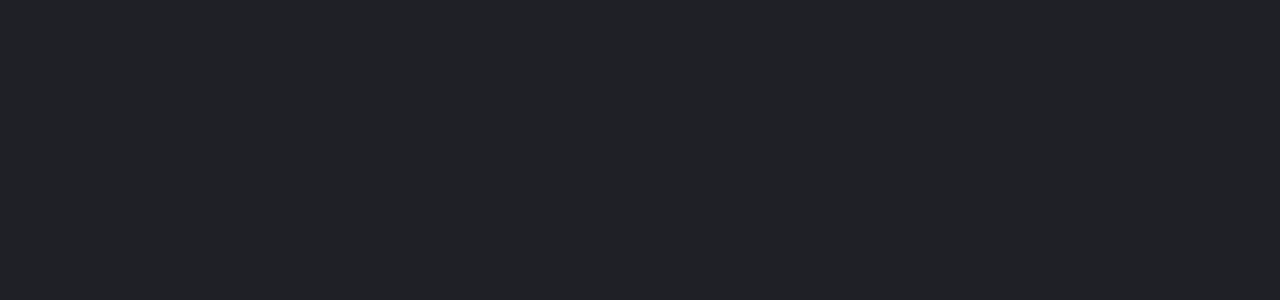
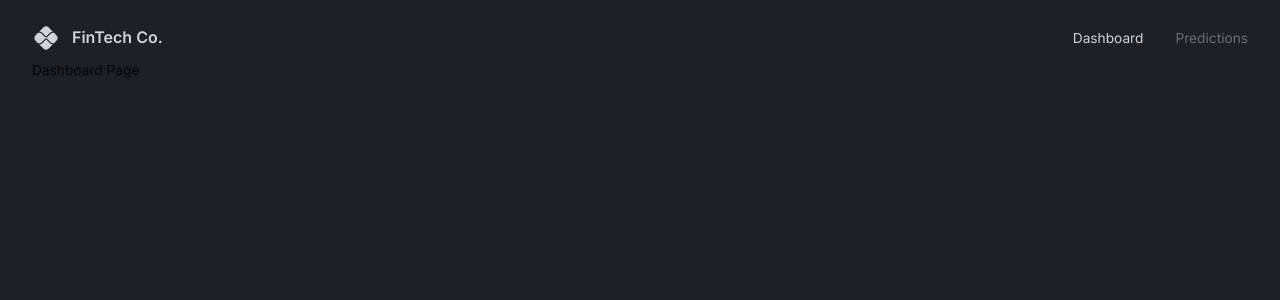
Before and after one commit to TAndrewLopez/FinTech-Dashboard-Client, a React (Vite) app: page / in a window 1280 px wide. Shown: the top 300 px of the page. Built offline with nearby package versions, Linux system fonts and the light colour scheme.

Commit message:
created navbar component

```diff
--- a/src/App.tsx
+++ b/src/App.tsx
@@ -1,7 +1,9 @@
-import { CssBaseline } from "@mui/material";
+import { Box, CssBaseline } from "@mui/material";
 import { ThemeProvider } from "@mui/material";
 import { createTheme } from "@mui/material/styles";
 import { useMemo } from "react";
+import { BrowserRouter, Route, Routes } from "react-router-dom";
+import Navbar from "@/components/navbar/Navbar";
 import { themeSettings } from "./theme";
 
 const App = () => {
@@ -9,9 +11,21 @@
 
   return (
     <div className="app">
-      <ThemeProvider theme={theme}>
-        <CssBaseline />
-      </ThemeProvider>
+      <BrowserRouter>
+        <ThemeProvider theme={theme}>
+          <CssBaseline />
+          <Box width={"100%"} height={"100%"} padding={"1rem 2rem 4rem 2rem"}>
+            <Navbar />
+            <Routes>
+              <Route path="/" element={<div>Dashboard Page</div>} />
+              <Route
+                path="/predictions"
+                element={<div>Predictions Page</div>}
+              />
+            </Routes>
+          </Box>
+        </ThemeProvider>
+      </BrowserRouter>
     </div>
   );
 };
--- /dev/null
+++ b/src/components/FlexBetween.tsx
@@ -0,0 +1,10 @@
+import { Box } from "@mui/material";
+import { styled } from "@mui/system";
+
+const FlexBetween = styled(Box)({
+  display: "flex",
+  justifyContent: "space-between",
+  alignItems: "center",
+});
+
+export default FlexBetween;
--- /dev/null
+++ b/src/components/navbar/Navbar.tsx
@@ -0,0 +1,52 @@
+import { useState } from "react";
+import { Link } from "react-router-dom";
+import { Box, Typography, useTheme } from "@mui/material";
+import FlexBetween from "../FlexBetween";
+import PixIcon from "@mui/icons-material/Pix";
+
+type Props = {};
+
+const Navbar = (props: Props) => {
+  const { palette } = useTheme();
+  const [selected, setSelected] = useState("dashboard");
+
+  return (
+    <FlexBetween mb={"0.25"} p={"0.5rem 0rem"} color={palette.grey[300]}>
+      {/* LEFT SIDE */}
+      <FlexBetween gap={"0.75rem"}>
+        <PixIcon sx={{ fontSize: "28px" }} />
+        <Typography variant="h4" fontSize={"16px"}>
+          FinTech Co.
+        </Typography>
+      </FlexBetween>
+
+      {/* RIGHT SIDE */}
+      <FlexBetween gap={"2rem"}>
+        <Box sx={{ "&:hover": { color: palette.primary[100] } }}>
+          <Link
+            to={"/"}
+            onClick={() => setSelected("dashboard")}
+            style={{
+              color: selected === "dashboard" ? "inherit" : palette.grey[700],
+              textDecoration: "inherit",
+            }}>
+            Dashboard
+          </Link>
+        </Box>
+        <Box sx={{ "&:hover": { color: palette.primary[100] } }}>
+          <Link
+            to={"/predictions"}
+            onClick={() => setSelected("predictions")}
+            style={{
+              color: selected === "predictions" ? "inherit" : palette.grey[700],
+              textDecoration: "inherit",
+            }}>
+            Predictions
+          </Link>
+        </Box>
+      </FlexBetween>
+    </FlexBetween>
+  );
+};
+
+export default Navbar;
```
